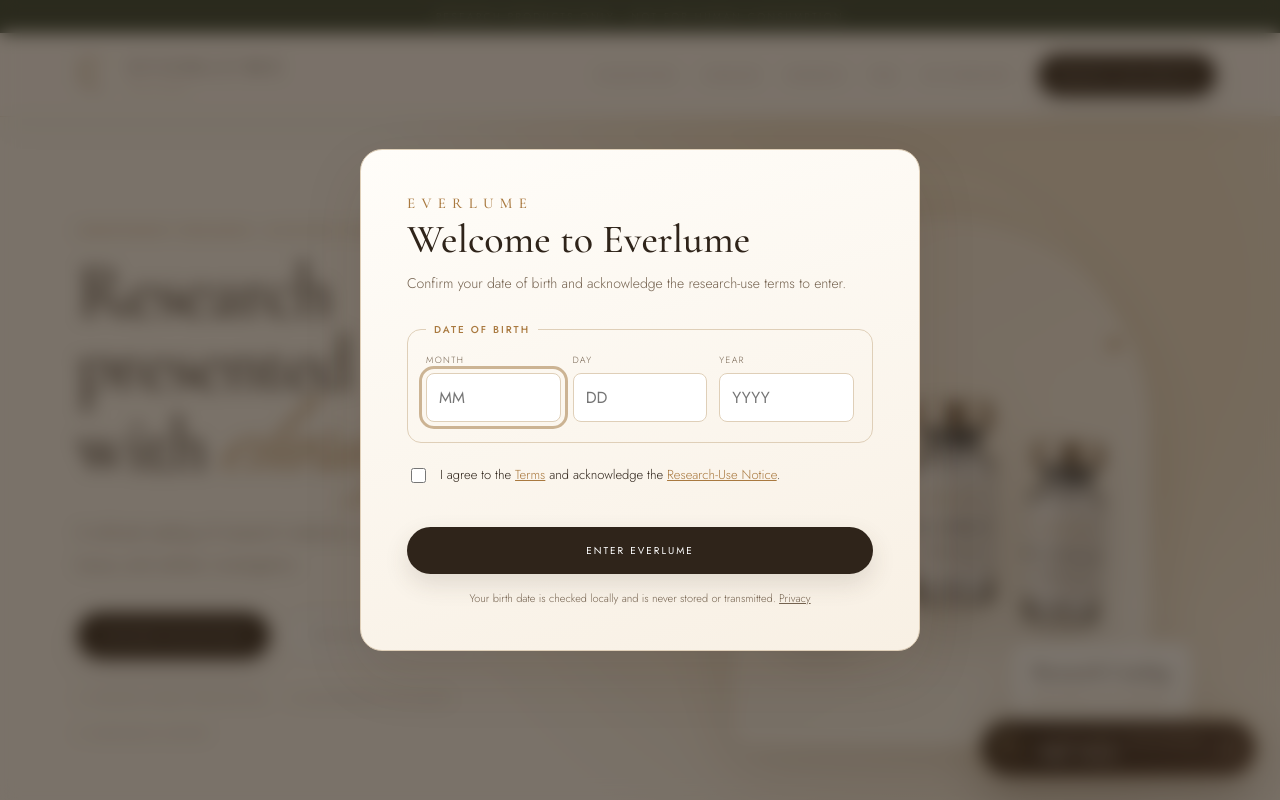
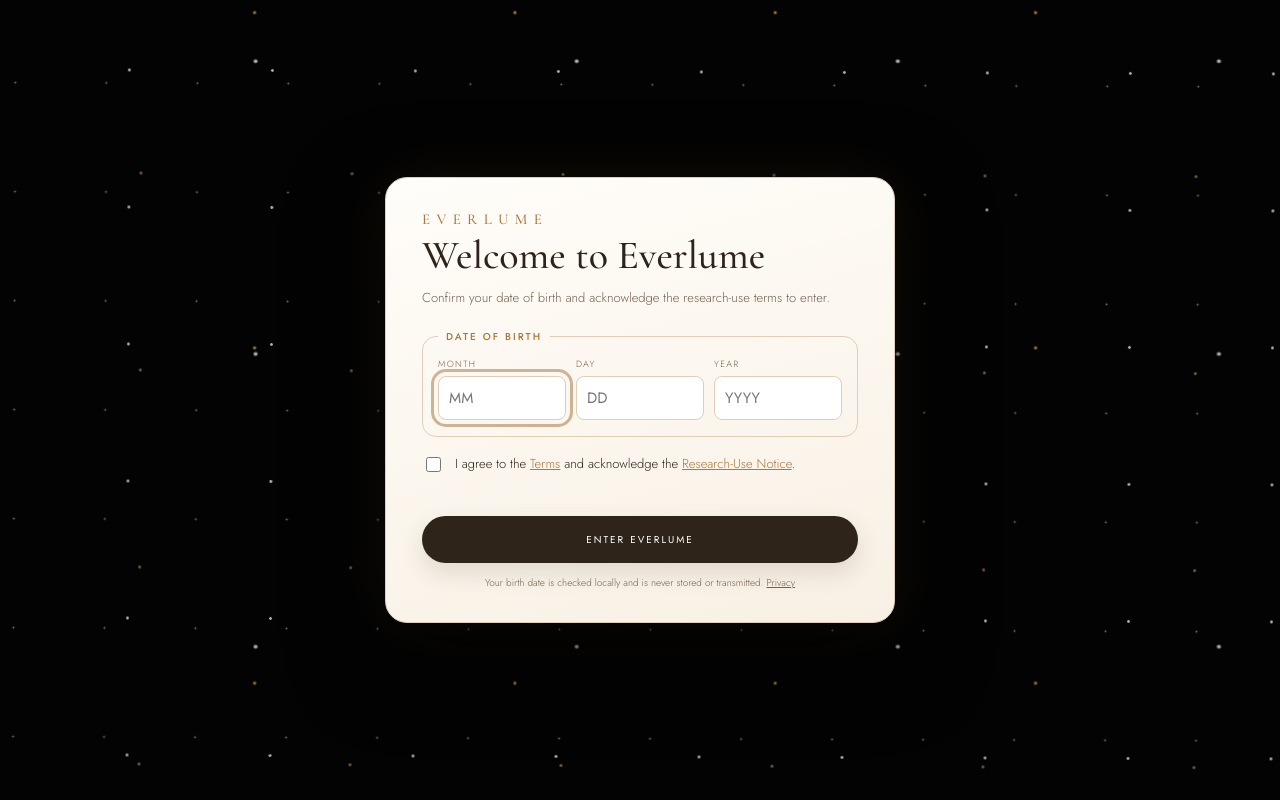
Before and after one commit to everlumepep/everlume, a website with bundled scripts: page index.html in a window 1280 px wide. Shown: the top 800 px of the page. Built offline with nearby package versions, Linux system fonts and the light colour scheme.

Commit message:
Add Everlume light reveal and hero depth

```diff
--- a/gate.css
+++ b/gate.css
@@ -2,7 +2,42 @@
 html.gate-open { overflow: hidden; }
 
 #el-gate { position: fixed; inset: 0; z-index: 2000; display: grid; place-items: center; padding: 22px; }
-#el-gate .gate-scrim { position: absolute; inset: 0; background: rgba(43, 33, 24, 0.62); backdrop-filter: blur(9px); }
+#el-gate .gate-scrim {
+  position: absolute;
+  inset: 0;
+  overflow: hidden;
+  background:
+    radial-gradient(circle at 50% 46%, rgba(77,52,23,.2), transparent 24%),
+    #030303;
+  backdrop-filter: blur(12px);
+}
+#el-gate .gate-scrim::before,
+#el-gate .gate-scrim::after {
+  content: "";
+  position: absolute;
+  inset: -20%;
+  background-repeat: repeat;
+  pointer-events: none;
+}
+#el-gate .gate-scrim::before {
+  opacity: .72;
+  background-image:
+    radial-gradient(circle, rgba(255,248,224,.95) 0 1px, transparent 1.7px),
+    radial-gradient(circle, rgba(197,152,83,.78) 0 1px, transparent 1.8px),
+    radial-gradient(circle, rgba(255,255,255,.52) 0 .7px, transparent 1.4px);
+  background-size: 143px 137px, 211px 197px, 91px 109px;
+  background-position: 9px 18px, 62px 31px, 25px 73px;
+  animation: gate-stars-drift 28s linear infinite;
+}
+#el-gate .gate-scrim::after {
+  opacity: .55;
+  background-image:
+    radial-gradient(circle, #fff4d4 0 1.5px, transparent 2.2px),
+    radial-gradient(circle, rgba(205,157,83,.9) 0 1px, transparent 2px);
+  background-size: 317px 289px, 257px 331px;
+  background-position: 41px 81px, 130px 12px;
+  animation: gate-stars-twinkle 5.5s ease-in-out infinite alternate;
+}
 
 #el-gate .gate-reveal {
   position: absolute;
@@ -53,14 +88,23 @@ html.gate-open { overflow: hidden; }
 
 #el-gate .gate-panel {
   position: relative;
-  width: min(560px, 100%);
+  width: min(510px, 100%);
   max-height: calc(100vh - 44px);
   overflow-y: auto;
   background: linear-gradient(165deg, #fffdf9, #f8f0e4);
   border: 1px solid var(--line);
   border-radius: 22px;
-  padding: 44px 46px;
-  box-shadow: var(--shadow);
+  padding: 32px 36px;
+  box-shadow: 0 30px 90px rgba(0,0,0,.62), 0 0 60px rgba(195,145,72,.1);
+}
+
+@keyframes gate-stars-drift {
+  from { transform: translate3d(0,0,0) rotate(0deg); }
+  to { transform: translate3d(4%,3%,0) rotate(.8deg); }
+}
+@keyframes gate-stars-twinkle {
+  0% { opacity: .25; filter: brightness(.75); transform: scale(1); }
+  100% { opacity: .78; filter: brightness(1.35); transform: scale(1.015); }
 }
 
 @keyframes gate-panel-recede {
@@ -101,12 +145,12 @@ html.gate-entering body > :not(#el-gate) { animation: gate-page-arrive 3500ms cu
 
 #el-gate .gate-brand { margin: 0 0 6px; font: 500 15px 'Cormorant Garamond', serif; letter-spacing: 0.42em; color: var(--gold); }
 #el-gate h2 { margin: 0 0 12px; font: 500 clamp(30px, 4.5vw, 40px)/1.05 'Cormorant Garamond', serif; color: var(--ink); }
-#el-gate .gate-lead { margin: 0 0 26px; color: var(--muted); font-size: 14px; line-height: 1.7; }
+#el-gate .gate-lead { margin: 0 0 20px; color: var(--muted); font-size: 13px; line-height: 1.6; }
 
-#el-gate .gate-dob { border: 1px solid var(--line); border-radius: 14px; padding: 16px 18px 20px; margin: 0 0 22px; display: flex; gap: 12px; }
+#el-gate .gate-dob { border: 1px solid var(--line); border-radius: 14px; padding: 13px 15px 16px; margin: 0 0 17px; display: flex; gap: 10px; }
 #el-gate .gate-dob legend { padding: 0 8px; font-size: 10px; letter-spacing: 0.2em; text-transform: uppercase; color: var(--gold); font-weight: 500; }
 #el-gate .gate-dob label { flex: 1; font-size: 9px; letter-spacing: 0.15em; text-transform: uppercase; color: var(--muted); }
-#el-gate .gate-dob input { width: 100%; margin-top: 7px; border: 1px solid var(--line); background: #fff; border-radius: 8px; padding: 12px; font: 400 16px Jost, sans-serif; color: var(--ink); }
+#el-gate .gate-dob input { width: 100%; margin-top: 6px; border: 1px solid var(--line); background: #fff; border-radius: 8px; padding: 10px; font: 400 15px Jost, sans-serif; color: var(--ink); }
 
 #el-gate .gate-check { display: flex; gap: 11px; align-items: flex-start; margin: 0 0 13px; font-size: 13px; line-height: 1.55; color: var(--ink); }
 #el-gate .gate-check input { margin-top: 3px; accent-color: var(--gold); width: 15px; height: 15px; flex: none; }
@@ -114,7 +158,7 @@ html.gate-entering body > :not(#el-gate) { animation: gate-page-arrive 3500ms cu
 
 #el-gate .gate-error { min-height: 18px; margin: 6px 0 10px; font-size: 12px; color: #9c4a2f; }
 #el-gate .gate-enter { width: 100%; }
-#el-gate .gate-note { margin: 16px 0 0; font-size: 11px; color: var(--muted); text-align: center; }
+#el-gate .gate-note { margin: 12px 0 0; font-size: 10px; color: var(--muted); text-align: center; }
 
 #el-gate .gate-refusal h3 { font: 600 28px 'Cormorant Garamond', serif; margin: 10px 0; }
 #el-gate .gate-refusal p { color: var(--muted); line-height: 1.7; }
--- a/premium-theme.css
+++ b/premium-theme.css
@@ -125,9 +125,11 @@ html.js .reveal.visible {
 
 .arch {
   background:
-    radial-gradient(circle at 50% 18%, rgba(255, 255, 255, 0.9), transparent 35%),
-    linear-gradient(150deg, #f1e3d1, #fffaf3);
-  border-color: #ddc9aa;
+    radial-gradient(circle at 50% 62%, rgba(255,244,211,.98) 0 7%, rgba(213,165,91,.48) 22%, rgba(65,43,25,.52) 48%, transparent 67%),
+    radial-gradient(circle at 50% 20%, rgba(255,255,255,.18), transparent 31%),
+    linear-gradient(155deg, #17120f, #342419 62%, #0b0908);
+  border-color: rgba(204,160,91,.62);
+  box-shadow: 0 32px 80px rgba(38,24,13,.34), inset 0 0 80px rgba(0,0,0,.42), 0 0 52px rgba(196,147,75,.16);
 }
 
 .hero-note,
```
